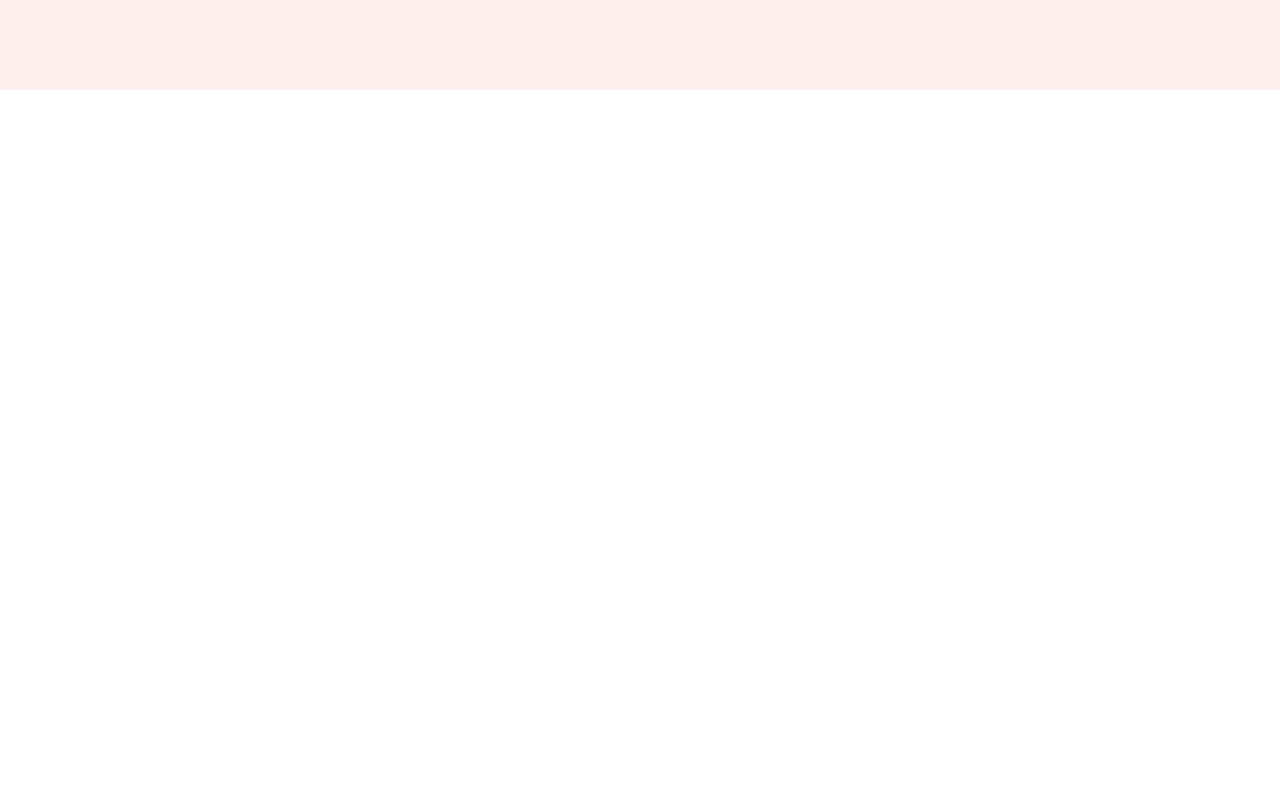
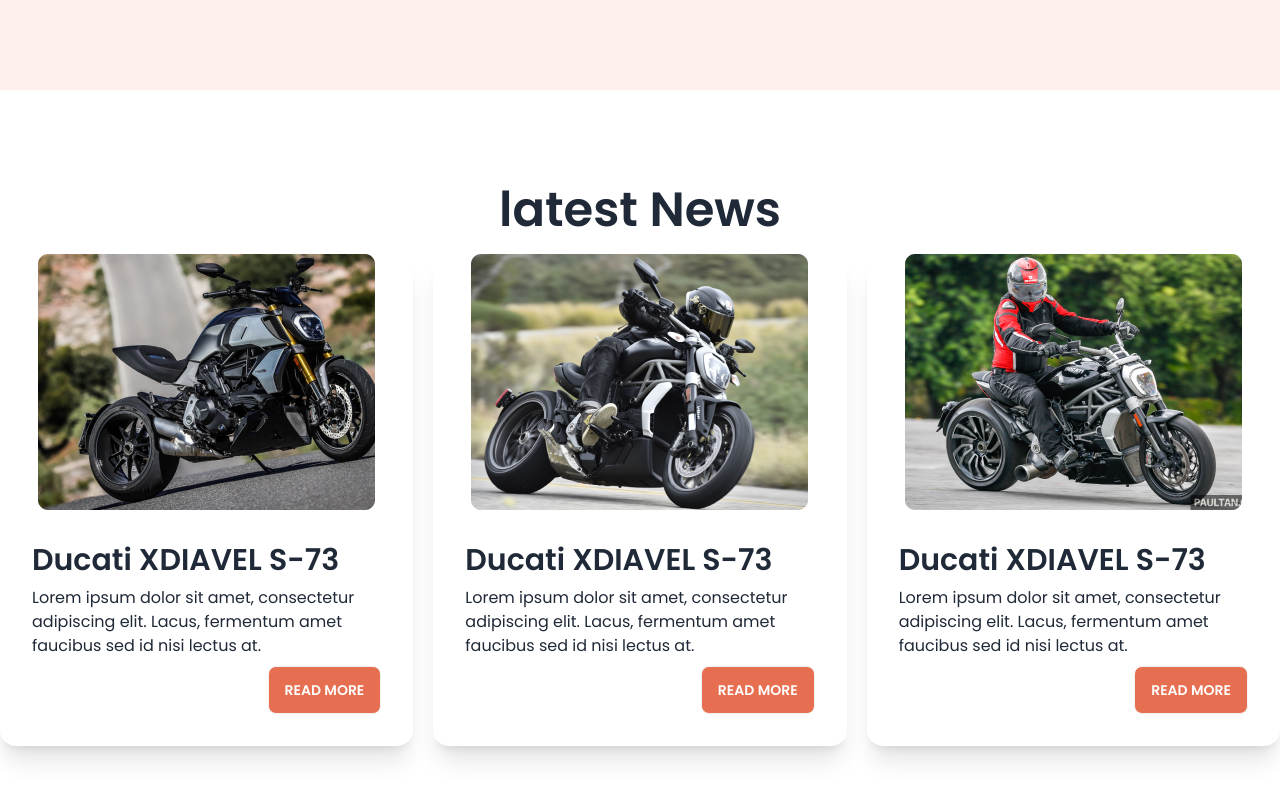
Before and after one commit to raton101/biker-zone-project, a plain HTML site: page index.html in a window 1280 px wide. Shown: the part 532-1332 px from the top of the page. Before the commit the page ends 800 px from the top, so only its background shows below. Drawn offline with nearby package versions, Linux system fonts and the light colour scheme; a web font is replaced by a local one.

Commit message:
latest News section 01

```diff
--- a/index.html
+++ b/index.html
@@ -165,7 +165,61 @@
   </div>
 
     </header>
-    <main></main>
+    <!-- featured bike -->
+    <main class="md:container md:mx-auto">
+        <section class="my-24">
+            <h3 class="text-5xl font-semibold text-center my-5">latest News
+
+            </h3>
+     <div class="grid gap-5 grid-cols-1 md:grid-cols-2 lg:grid-cols-3">
+               <!-- frist card -->
+               <div>
+                <div class="card  bg-base-100 shadow-xl">
+                    <figure><img src="images/others/latest1.png" alt="Shoes" /></figure>
+                    <div class="card-body">
+                      <h2 class="card-title text-3xl">Ducati XDIAVEL S-73</h2>
+                      <p>Lorem ipsum dolor sit amet, consectetur adipiscing elit. Lacus, fermentum amet faucibus sed id nisi lectus at.</p>
+                      <div class="card-actions justify-end">
+                        <button class="btn bg-bike-primari text text-white">Read More</button>
+                      </div>
+                    </div>
+                  </div>
+            </div>
+
+            <!-- second card -->
+                        <div>
+                            <div class="card bg-base-100 shadow-xl">
+                                <figure><img src="images/others/latest2.png" alt="Shoes" /></figure>
+                                <div class="card-body">
+                                  <h2 class="card-title text-3xl">Ducati XDIAVEL S-73</h2>
+                                  <p>Lorem ipsum dolor sit amet, consectetur adipiscing elit. Lacus, fermentum amet faucibus sed id nisi lectus at.</p>
+                                  <div class="card-actions justify-end">
+                                    <button class="btn bg-bike-primari text text-white">Read More</button>
+                                  </div>
+                                </div>
+                              </div>
+                        </div>
+
+            <!-- third card -->
+            <div>
+                <div class="card bg-base-100 shadow-xl">
+                    <figure><img src="images/others/latest3.png" alt="Shoes" /></figure>
+                    <div class="card-body">
+                      <h2 class="card-title text-3xl">Ducati XDIAVEL S-73</h2>
+                      <p>Lorem ipsum dolor sit amet, consectetur adipiscing elit. Lacus, fermentum amet faucibus sed id nisi lectus at.</p>
+                      <div class="card-actions justify-end">
+                        <button class="btn bg-bike-primari text text-white">Read More</button>
+                      </div>
+                    </div>
+                  </div>
+            </div>
+
+     </div>
+
+
+        </section>
+
+    </main>
     <footer></footer>
 
 
```
